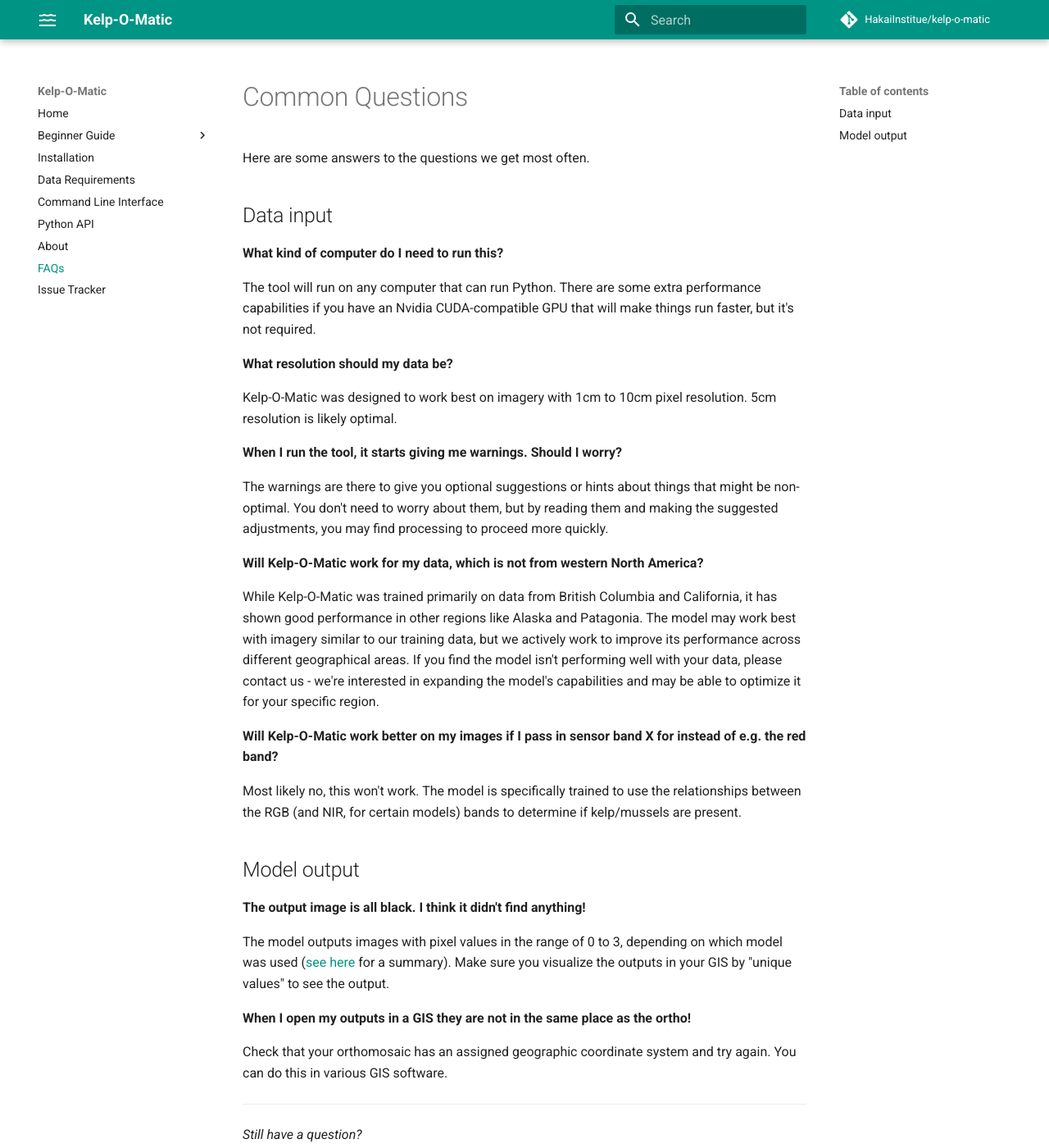
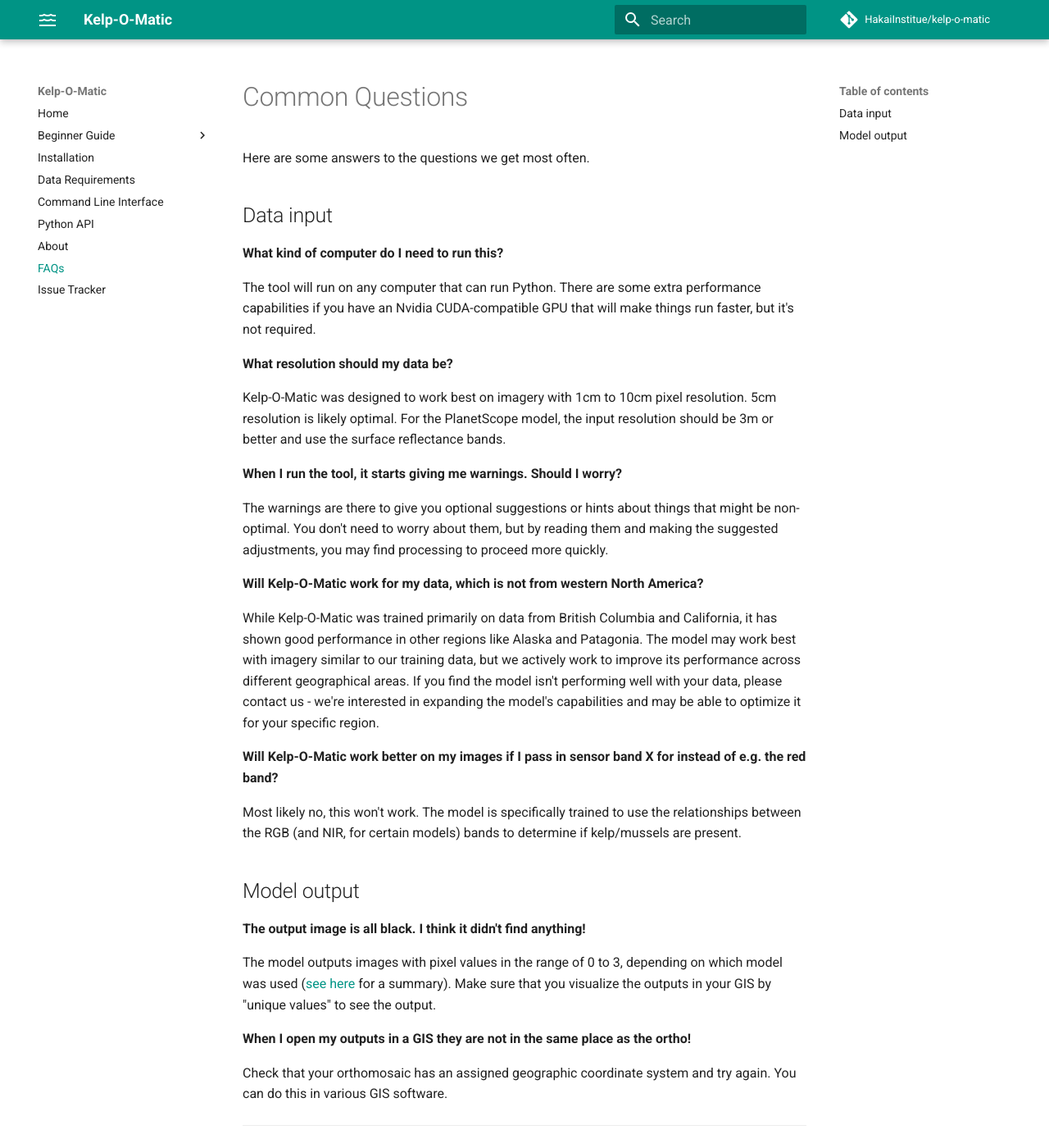
Before and after one commit to HakaiInstitute/kelp-o-matic, an MkDocs documentation site: the page built from docs/faqs.md, in a window 1280 px wide and 1400 px high. Shown: the whole window at 82% size. Built offline with MkDocs 1.6.1 and Material for MkDocs 9.7.7, drawn with Linux system fonts in a browser that asks for light colours; comment, search, counter and statistics services are not loaded.

Commit message:
Update FAQs

```diff
--- a/docs/faqs.md
+++ b/docs/faqs.md
@@ -12,6 +12,7 @@
 **What resolution should my data be?**
 
 Kelp-O-Matic was designed to work best on imagery with 1cm to 10cm pixel resolution. 5cm resolution is likely optimal.
+For the PlanetScope model, the input resolution should be 3m or better and use the surface reflectance bands.
 
 **When I run the tool, it starts giving me warnings. Should I worry?**
 
@@ -37,8 +38,8 @@
 **The output image is all black. I think it didn't find anything!**
 
 The model outputs images with pixel values in the range of 0 to 3, depending on which model was
-used ([see here](about.md#model-outputs) for a summary). Make sure you
-visualize the outputs in your GIS by "unique values" to see the output.
+used ([see here](about.md#model-outputs) for a summary). Make sure that you visualize the outputs in your GIS by
+"unique values" to see the output.
 
 **When I open my outputs in a GIS they are not in the same place as the ortho!**
 
```
